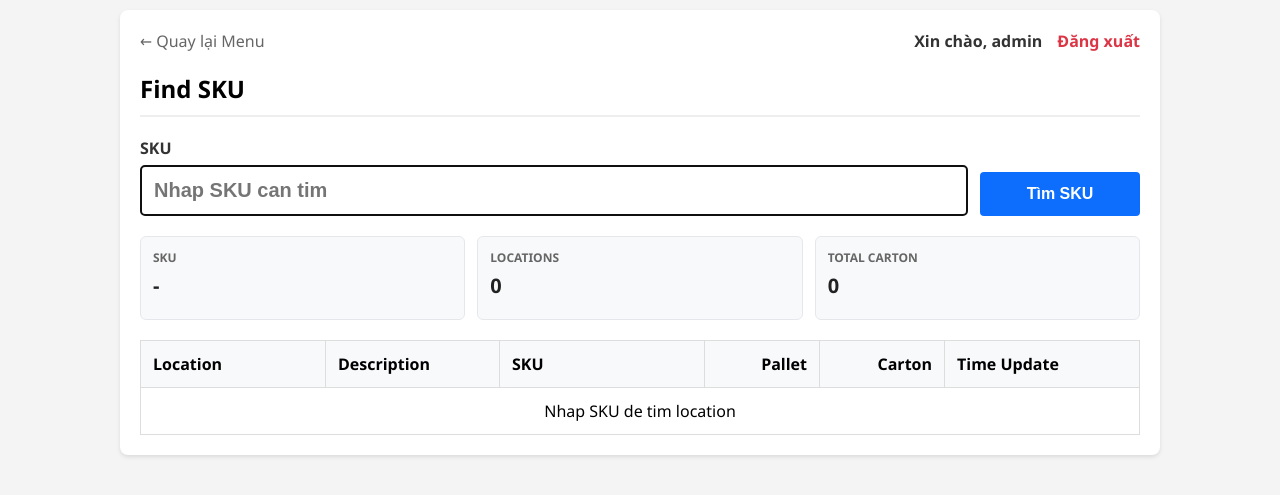
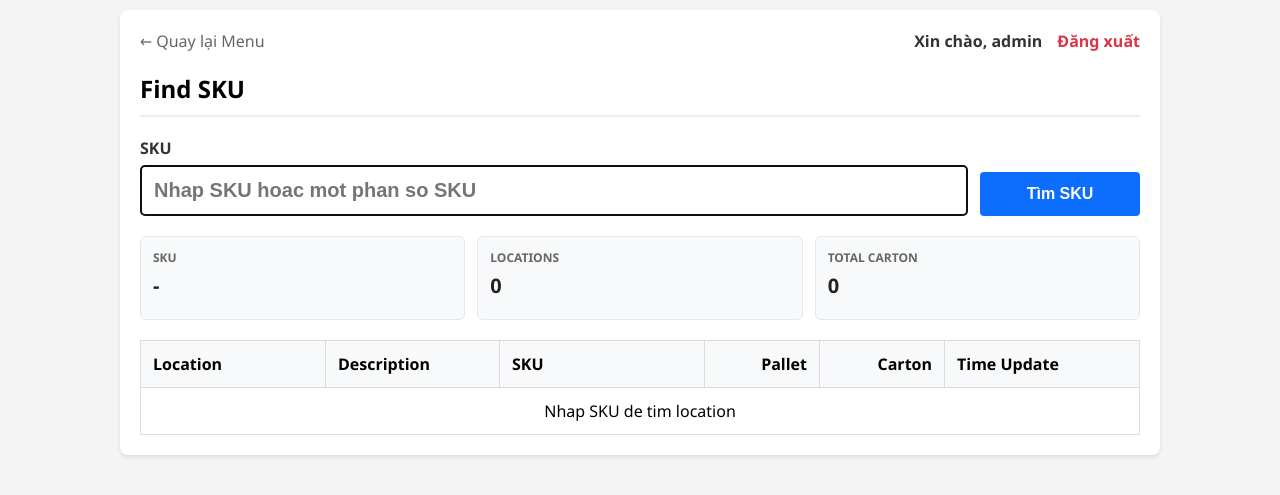
Before and after one commit to Anhcodon2020/scan, a Flask app: page /findsku in a window 1280 px wide. Shown: the top 495 px of the page. Run offline with Flask 3, Linux system fonts and the light colour scheme; a user stored in the database is signed in; parts of the project's set-up code (start-up, migrations or seed data) failed here and were passed over.

Commit message:
reviesed sku

```diff
--- a/app.py
+++ b/app.py
@@ -1113,7 +1113,7 @@ def findsku_search():
                 Location.description.label('location_description')
             )
             .outerjoin(Location, InventoryWhs.loc_id == Location.id)
-            .filter(func.lower(InventoryWhs.sku) == sku.lower())
+            .filter(InventoryWhs.sku.contains(sku, autoescape=True))
             .group_by(
                 InventoryWhs.loc_id,
                 InventoryWhs.sku,
--- a/templates/findsku.html
+++ b/templates/findsku.html
@@ -50,7 +50,7 @@
         <div class="search-row">
             <div class="form-group">
                 <label>SKU</label>
-                <input type="text" id="skuInput" autocomplete="off" placeholder="Nhap SKU can tim">
+                <input type="text" id="skuInput" autocomplete="off" placeholder="Nhap SKU hoac mot phan so SKU">
             </div>
             <button id="btnSearch" class="btn btn-search" onclick="searchSku()">T&igrave;m SKU</button>
         </div>
@@ -129,7 +129,7 @@
                 document.getElementById('summaryCarton').textContent = data.total_carton;
 
                 if (data.results.length === 0) {
-                    showStatus('info', 'SKU nay chua co trong Inventory WHS');
+                    showStatus('info', 'Khong tim thay SKU khop voi noi dung da nhap');
                     setEmptyRow('Khong tim thay location nao');
                     return;
                 }
```
